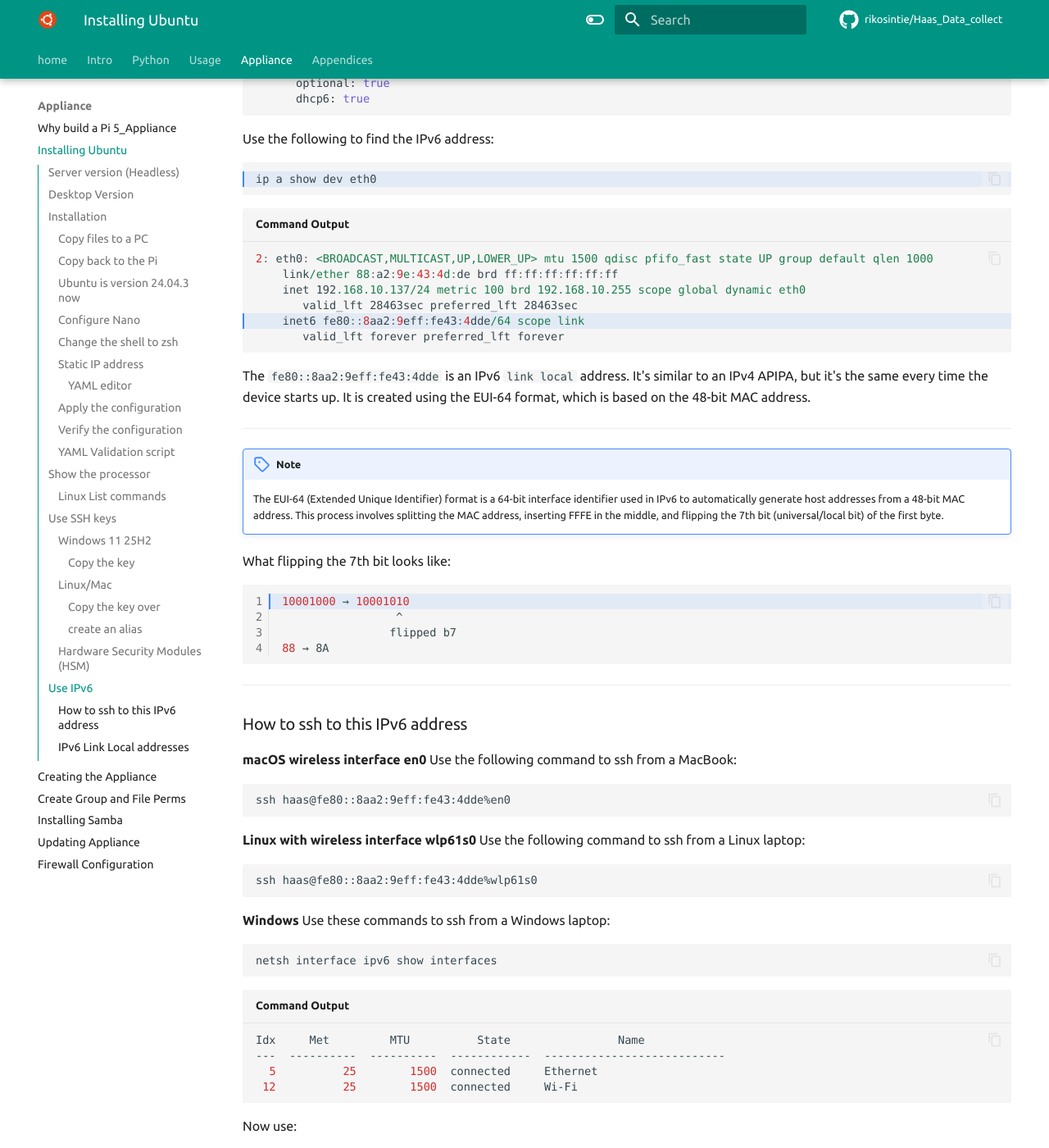
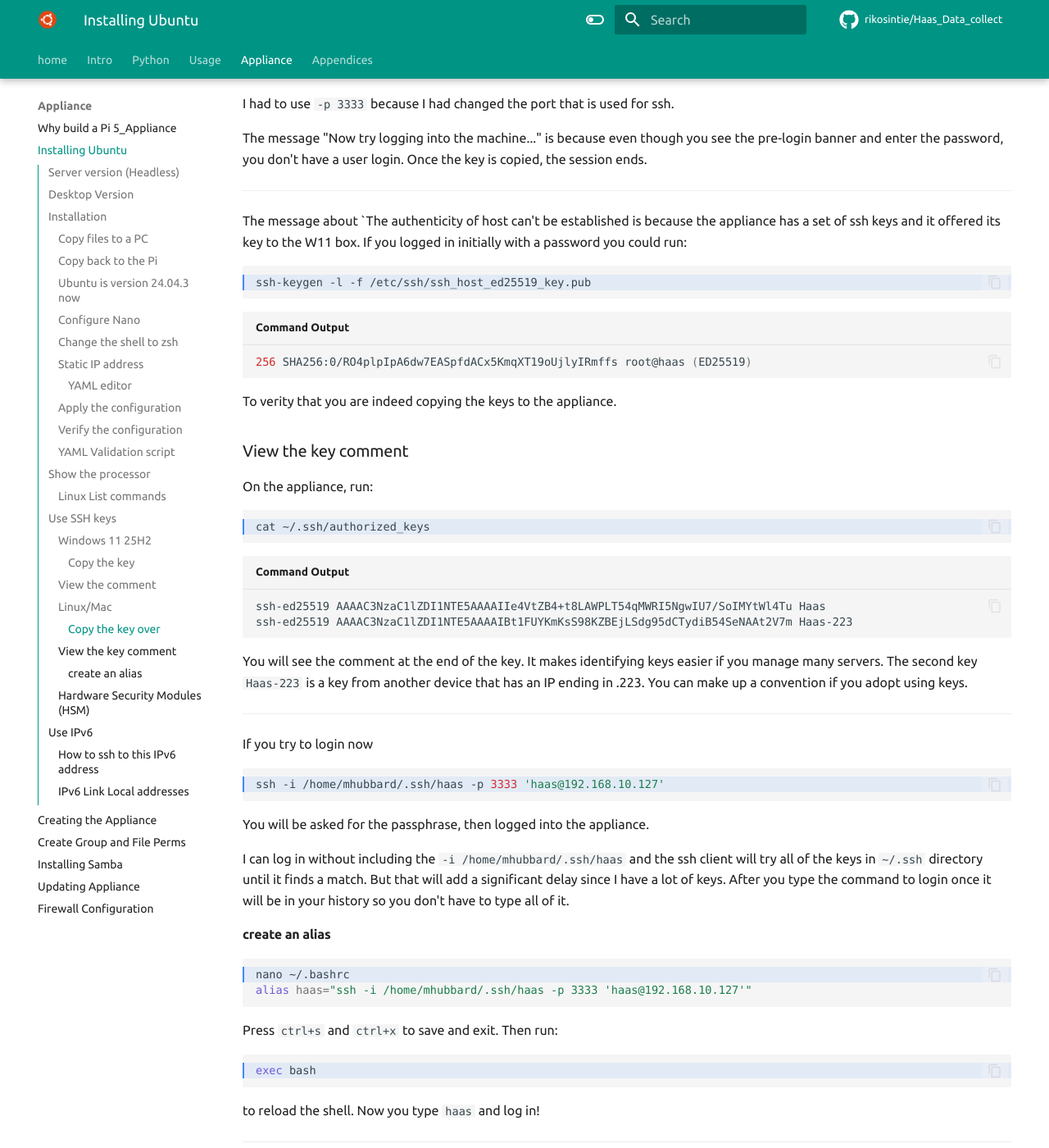
Before and after one commit to rikosintie/Haas_Data_collect, an MkDocs documentation site: the page built from docs/build_pi_5_appliance/installing_ubuntu.md, in a window 1280 px wide and 1400 px high, scrolled down 12886 px. Shown: the whole window at 82% size. Built offline with MkDocs 1.6.1 and Material for MkDocs 9.7.7, drawn with Linux system fonts in a browser that asks for light colours; some web fonts are replaced; comment, search, counter and statistics services are not loaded; some of the changed text lies outside the part shown.

Commit message:
Git Title: Added a section on checking key fingerprints

````diff
--- a/docs/build_pi_5_appliance/installing_ubuntu.md
+++ b/docs/build_pi_5_appliance/installing_ubuntu.md
@@ -338,62 +338,92 @@
 Windows 11 includes the OpenSSH package now. The command to create a key pair is the same as on Linux or Mac. Open the PowerShell terminal and enter the following to create an ed255519 key pair.:
 
 ```bash hl_lines='1'
-ssh-keygen
+cd .ssh
+PS C:\Users\mhubbard.PU\.ssh> ssh-keygen -C Haas
 ```
 
 ```bash title='Command Output'
 Generating public/private ed25519 key pair.
-Enter file in which to save the key (C:\Users\mhubbard.PU/.ssh/id_ed25519): C:\Users\mhubbard.PU/.ssh/id_haas
+Enter file in which to save the key (C:\Users\mhubbard.PU/.ssh/id_ed25519): id_haas
+id_haas already exists.
+Overwrite (y/n)? y
 Enter passphrase (empty for no passphrase):
 Enter same passphrase again:
 Your identification has been saved in id_haas
 Your public key has been saved in id_haas.pub
 The key fingerprint is:
-SHA256:uRaO2zyrlClNmSI2sz4TK4ibskCmVCOg3j5C6RkNM34 pu\mhubbard@Test
+SHA256:h6lAMwPk2aF6M66kN5p11KBNCFL5NJfRjCbcytYRnaU Haas
 The key's randomart image is:
 +--[ED25519 256]--+
-|.                |
-|o                |
-|.= o             |
-|o X .  o .       |
-| X=E. + S        |
-|B.*= + = o       |
-|=+.=. * +        |
-|*o= .o =.        |
-|=+.o  o.+o       |
+|oo+o..oO o.      |
+|.o.*=.B =.       |
+|  =+OB .E        |
+| . ==*.  o       |
+|. =.+ . S .      |
+| o + . . .       |
+| .o . .          |
+|o+o.             |
+|=o .             |
 +----[SHA256]-----+
 ```
 
 Notice that I changed the key name to:
 
-`C:\Users\mhubbard.PU/.ssh/id_haas`
+`id_haas`
 
 This isn't strictly necessary but I like to name my keys since I uses ssh with keys to log into many different systems.
 
-----------------------------------------------------------------
-
-Also notice that I entered a passphrase for the keys. When logging in using the `id_haas` private key, you will be prompted to enter the passphrase. Why would I use a passphrase when I just said that keys are hard to brute force?
+I also entered a passphrase for the keys. When logging in using the `id_haas` private key, you will be prompted to enter the passphrase. Why would I use a passphrase when I just said that keys are hard to brute force?
 
 Keys are difficult to brute force, but if you forget to lock your workstation and walk away someone can copy the private key from `C:\Users\mhubbard.PU/.ssh` and then log in with out being prompted. The passphrase is a way to prevent that. I don't use a long, complex, impossible to type passphrase but it's random characters that would take some time to brute force with `Hashcat` or `John the Ripper`.
 
 I wrote a PowerShell script a while back that I keep on a flash drive. If a user forgets to lock their workstation this script will search every drive for `Keepass database files` and copy them to the flash drive. It could easily be modified to copy private keys now that  Microsoft supports ssh. I wrote the script as an educational tool so show people what can happen if they don't lock their workstations when they walk away. Think "working in a coffee shop and running to the bathroom".
+
+----------------------------------------------------------------
+
+The `-c Haas` in the `ssh-keygen` command creates a comment for the comment that is stored with the key.
+
+- -l - Show  fingerprint  of specified public key file. If combined with -v, a visual ASCII art representation of the key is supplied with the fingerprint.
+
+Run this command to view the hey's fingerprint:
+
+```bash  hl_lines='1'
+ssh-keygen -l -f id_haas -v
+```
+
+```bash title='Command Output'
+256 SHA256:h6lAMwPk2aF6M66kN5p11KBNCFL5NJfRjCbcytYRnaU Haas (ED25519)
++--[ED25519 256]--+
+|oo+o..oO o.      |
+|.o.*=.B =.       |
+|  =+OB .E        |
+| . ==*.  o       |
+|. =.+ . S .      |
+| o + . . .       |
+| .o . .          |
+|o+o.             |
+|=o .             |
++----[SHA256]-----+
+```
+
+----------------------------------------------------------------
 
 #### Copy the key
 
 Windows didn't implement the `ssh-copy-id` script from the OpenSSH project for some reason. Here is how to use PowerShell to copy the key to the appliance:
 
 ```bash hl_lines='1'
-PS C:\Users\mhubbard.PU> type $env:USERPROFILE\.ssh\id_haas.pub | ssh -p 3333 haas@192.168.10.136 "mkdir -p ~/.ssh && cat >> ~/.ssh/authorized_keys && chmod 600 ~/.ssh/authorized_keys && chmod 700 ~/.ssh"
+PS C:\Users\mhubbard.PU> type $env:USERPROFILE\.ssh\id_haas.pub | ssh -p 3333 haas@192.168.10.127 "mkdir -p ~/.ssh && cat >> ~/.ssh/authorized_keys && chmod 600 ~/.ssh/authorized_keys && chmod 700 ~/.ssh"
 ```
 
 ----------------------------------------------------------------
 
 ```bash title='Command Output'
-The authenticity of host '[192.168.10.136]:3333 ([192.168.10.136]:3333)' can't be established.
+The authenticity of host '[192.168.10.127]:3333 ([192.168.10.127]:3333)' can't be established.
 ED25519 key fingerprint is SHA256:0/RO4plpIpA6dw7EASpfdACx5KmqXT19oUjlyIRmffs.
 This key is not known by any other names.
 Are you sure you want to continue connecting (yes/no/[fingerprint])? yes
-Warning: Permanently added '[192.168.10.136]:3333' (ED25519) to the list of known hosts.
+Warning: Permanently added '[192.168.10.127]:3333' (ED25519) to the list of known hosts.
 
 
                  Haas Data Collection Server
@@ -407,7 +437,7 @@
 ║                                                                 ║
 ╚═════════════════════════════════════════════════════════════════╝
 
-haas@192.168.10.136's password:
+haas@192.168.10.127's password:
 ```
 
 ----------------------------------------------------------------
@@ -415,6 +445,33 @@
 The `$env:USERPROFILE\` expands out to your full user path.
 
 I had to use `-p 3333` because I had changed the port that is used for ssh.
+
+The message about `The authenticity of host can't be established is because the appliance has a set of ssh keys and it offered its key to the W11 box. If you logged in initially with a password you could run:
+
+```bash hl_lines='1'
+ssh-keygen -l -f /etc/ssh/ssh_host_ed25519_key.pub
+```
+
+```bash title='Command Output'
+256 SHA256:0/RO4plpIpA6dw7EASpfdACx5KmqXT19oUjlyIRmffs root@haas (ED25519)
+```
+
+To verity that you are indeed copying the keys to the appliance.
+
+### View the comment
+
+On the appliance, run:
+
+```bash hl_lines='1'
+cat ~/.ssh/authorized_keys
+```
+
+```bash title='Command Output'
+ssh-ed25519 AAAAC3NzaC1lZDI1NTE5AAAAIIe4VtZB4+t8LAWPLT54qMWRI5NgwIU7/SoIMYtWl4Tu Haas
+ssh-ed25519 AAAAC3NzaC1lZDI1NTE5AAAAIBt1FUYKmKsS98KZBEjLSdg95dCTydiB54SeNAAt2V7m Haas-223
+```
+
+You will see the comment at the end of the key. It makes identifying keys easier if you manage many servers. The second key `Haas-223` is a key from another device that has an IP ending in .223. You can make up a convention if you adopt using keys.
 
 ----------------------------------------------------------------
 
@@ -466,7 +523,7 @@
 Linux and Mac support the OpenSSH tool `ssh-copy-id`for moving the public key to a host. Run the following:
 
 ```bash hl_lines='1'
-ssh-copy-id -i ~/.ssh/haas.pub -p 3333 haas@192.168.10.136
+ssh-copy-id -i ~/.ssh/haas.pub -p 3333 haas@192.168.10.127
 ```
 
 ----------------------------------------------------------------
@@ -489,11 +546,11 @@
 ╚═════════════════════════════════════════════════════════════════╝
 
 
-haas@192.168.10.136's password:
+haas@192.168.10.127's password:
 
 Number of key(s) added: 1
 
-Now try logging into the machine, with: "ssh -i /home/mhubbard/.ssh/haas -p 3333 'haas@192.168.10.136'"
+Now try logging into the machine, with: "ssh -i /home/mhubbard/.ssh/haas -p 3333 'haas@192.168.10.127'"
 and check to make sure that only the key(s) you wanted were added.
 ```
 
@@ -505,13 +562,44 @@
 
 The message "Now try logging into the machine..." is because even though you see the pre-login banner and enter the password, you don't have a user login. Once the key is copied, the session ends.
 
-If I try to login now
+----------------------------------------------------------------
+
+The message about `The authenticity of host can't be established is because the appliance has a set of ssh keys and it offered its key to the W11 box. If you logged in initially with a password you could run:
 
 ```bash hl_lines='1'
-ssh -i /home/mhubbard/.ssh/haas -p 3333 'haas@192.168.10.136'
+ssh-keygen -l -f /etc/ssh/ssh_host_ed25519_key.pub
 ```
 
-You will be asked for the passphrase then logged into the appliance.
+```bash title='Command Output'
+256 SHA256:0/RO4plpIpA6dw7EASpfdACx5KmqXT19oUjlyIRmffs root@haas (ED25519)
+```
+
+To verity that you are indeed copying the keys to the appliance.
+
+### View the key comment
+
+On the appliance, run:
+
+```bash hl_lines='1'
+cat ~/.ssh/authorized_keys
+```
+
+```bash title='Command Output'
+ssh-ed25519 AAAAC3NzaC1lZDI1NTE5AAAAIIe4VtZB4+t8LAWPLT54qMWRI5NgwIU7/SoIMYtWl4Tu Haas
+ssh-ed25519 AAAAC3NzaC1lZDI1NTE5AAAAIBt1FUYKmKsS98KZBEjLSdg95dCTydiB54SeNAAt2V7m Haas-223
+```
+
+You will see the comment at the end of the key. It makes identifying keys easier if you manage many servers. The second key `Haas-223` is a key from another device that has an IP ending in .223. You can make up a convention if you adopt using keys.
+
+----------------------------------------------------------------
+
+If you try to login now
+
+```bash hl_lines='1'
+ssh -i /home/mhubbard/.ssh/haas -p 3333 'haas@192.168.10.127'
+```
+
+You will be asked for the passphrase, then logged into the appliance.
 
 I can log in without including the `-i /home/mhubbard/.ssh/haas` and the ssh client will try all of the keys in `~/.ssh` directory until it finds a match. But that will add a significant delay since I have a lot of keys. After you type the command to login once it will be in your history so you don't have to type all of it.
 
@@ -519,7 +607,7 @@
 
 ```bash hl_lines='1'
 nano ~/.bashrc
-alias haas="ssh -i /home/mhubbard/.ssh/haas -p 3333 'haas@192.168.10.136'"
+alias haas="ssh -i /home/mhubbard/.ssh/haas -p 3333 'haas@192.168.10.127'"
 ```
 
 Press `ctrl+s` and `ctrl+x` to save and exit. Then run:
````
